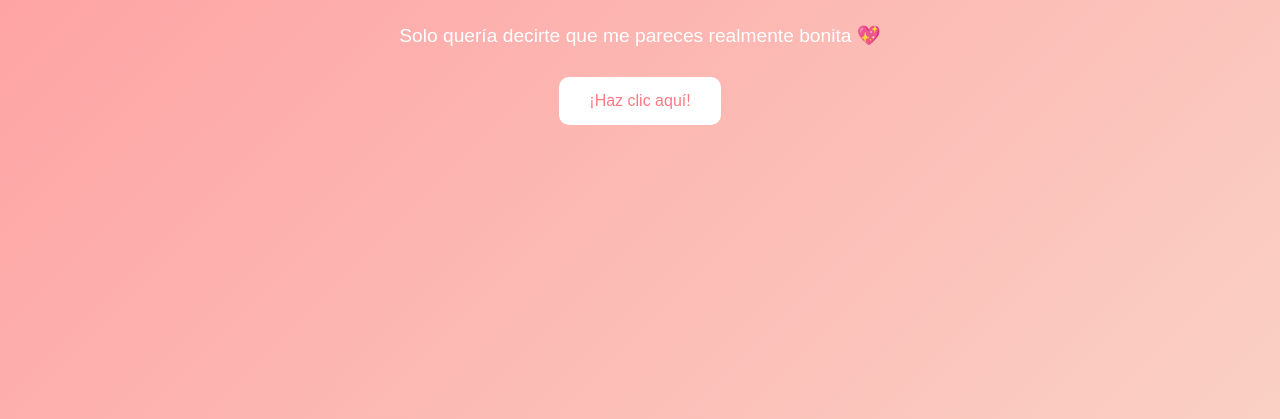
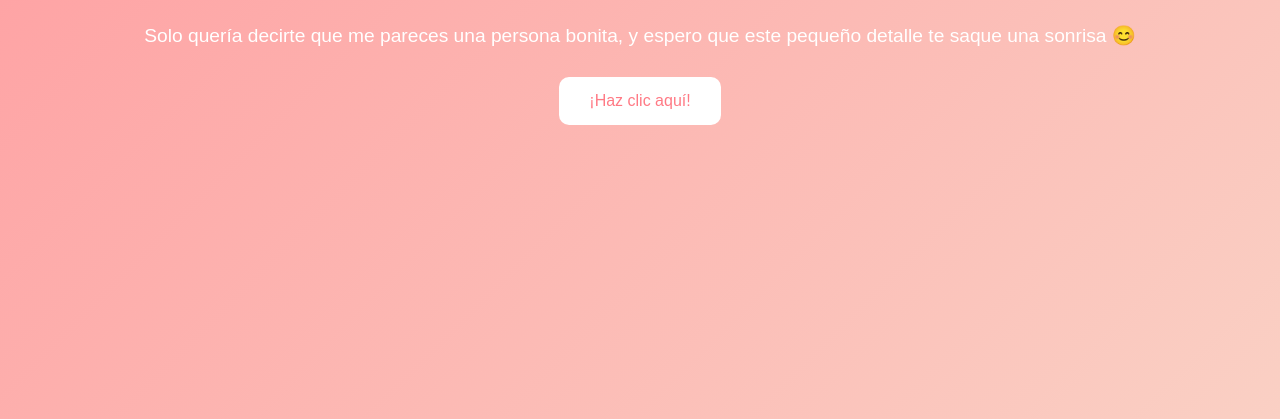
Before and after one commit to EmmanuelCM96/EmmanuelCM96.github.io, a plain HTML site: page index.html in a window 1280 px wide. Shown: the part 381-800 px from the top of the page. Drawn offline with Linux system fonts and the light colour scheme.

Commit message:
Update index.html

```diff
--- a/index.html
+++ b/index.html
@@ -42,7 +42,7 @@
 </head>
 <body>
     <h1>Hola,Yaren </h1>
-    <p>Solo quería decirte que me pareces realmente bonita 💖</p>
+    <p>Solo quería decirte que me pareces una persona bonita, y espero que este pequeño detalle te saque una sonrisa 😊</p>
     <button onclick="alert('¡Espero que tengas un gran día! 😊')">¡Haz clic aquí!</button>
 </body>
 </html>
```
